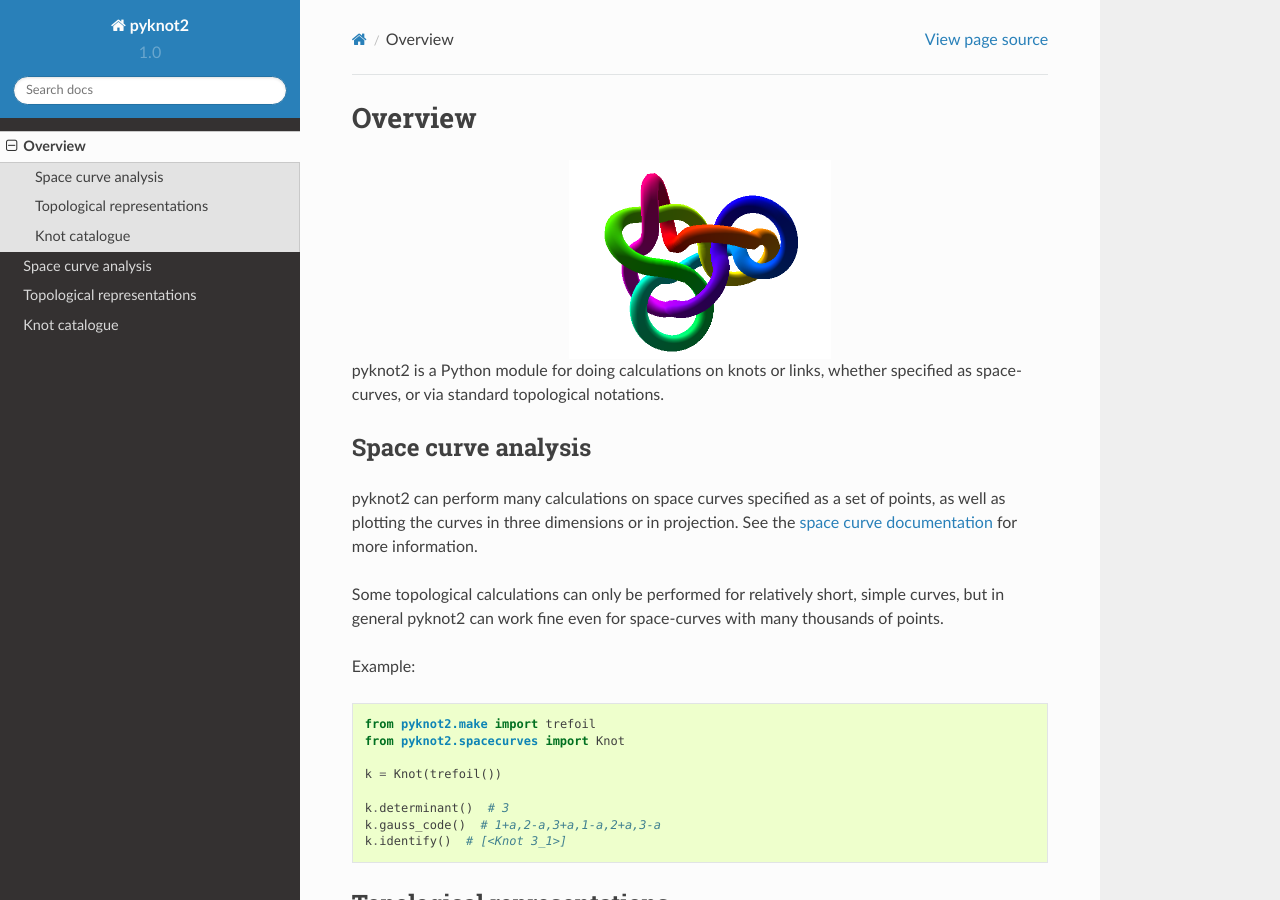
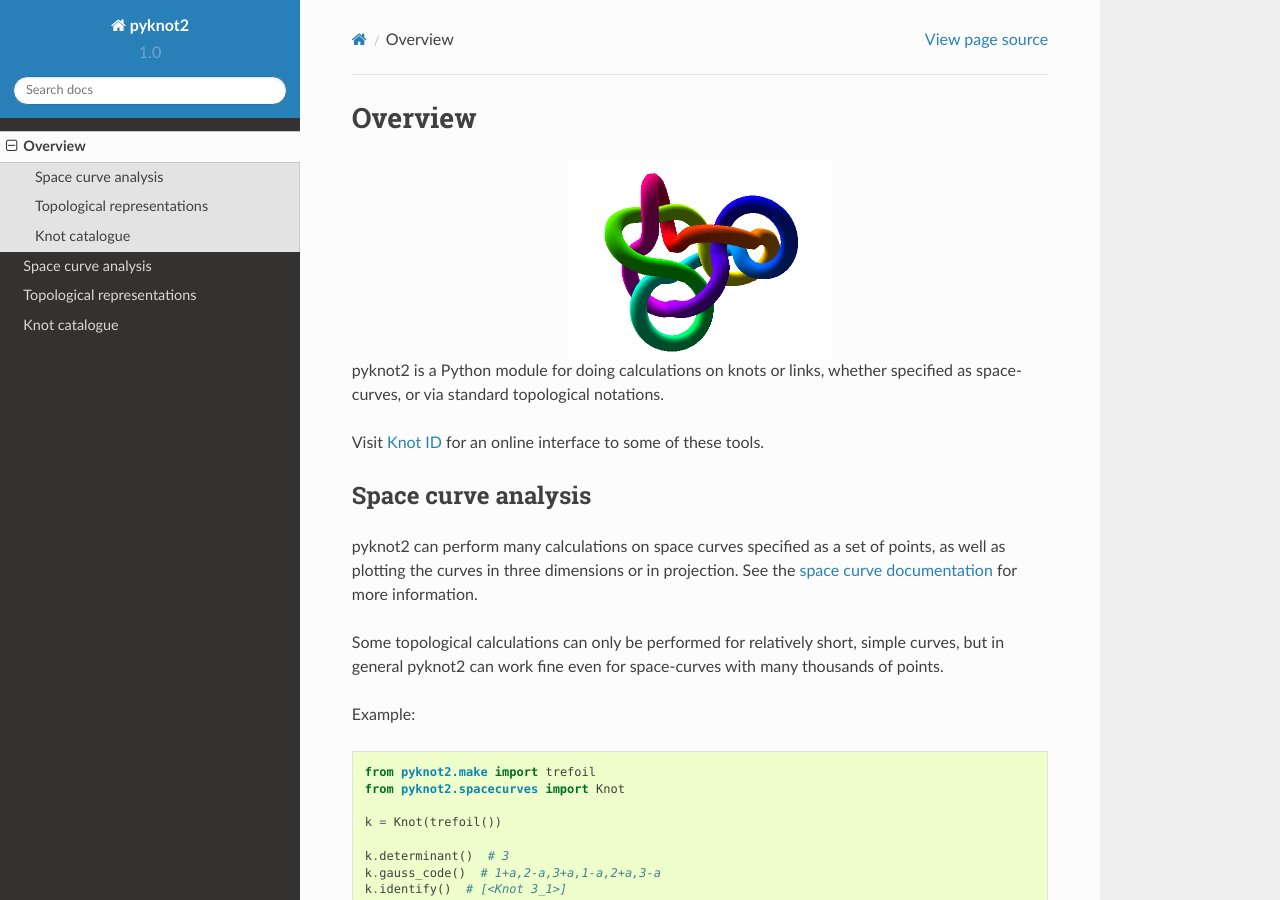
Before and after one commit to SPOCKnots/pyknotid, a Sphinx documentation site: the page built from doc/sources/overview.rst, in a window 1280 px wide and 900 px high. Built offline with Sphinx 7.4.7 and the Read the Docs theme 2.0.0, drawn with Linux system fonts in a browser that asks for light colours.

Commit message:
Added Knot ID link in doc

```diff
--- a/doc/sources/overview.rst
+++ b/doc/sources/overview.rst
@@ -9,6 +9,9 @@ Overview
 pyknot2 is a Python module for doing calculations on knots or links,
 whether specified as space-curves, or via standard topological
 notations.
+
+Visit `Knot ID <http://inclem.net/knotidentifier>`__ for an online
+interface to some of these tools.
 
 
 Space curve analysis
```
